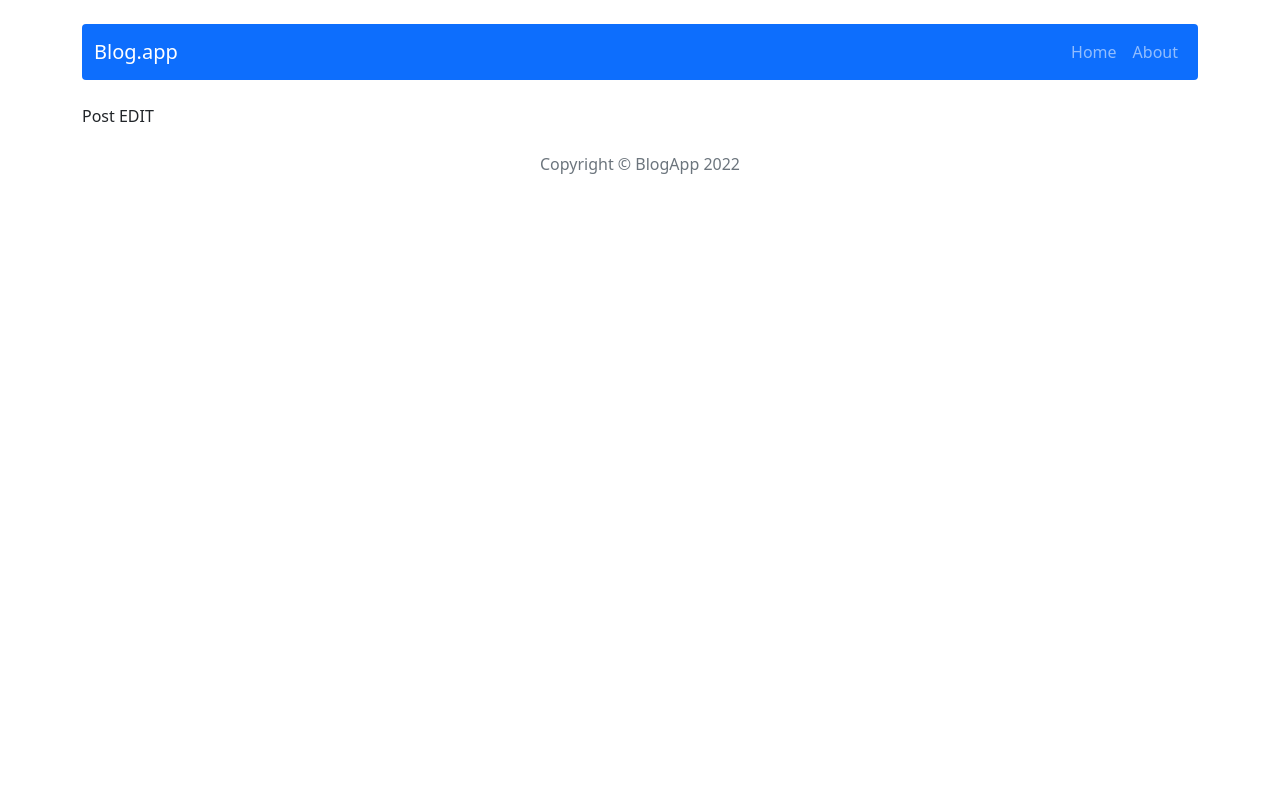
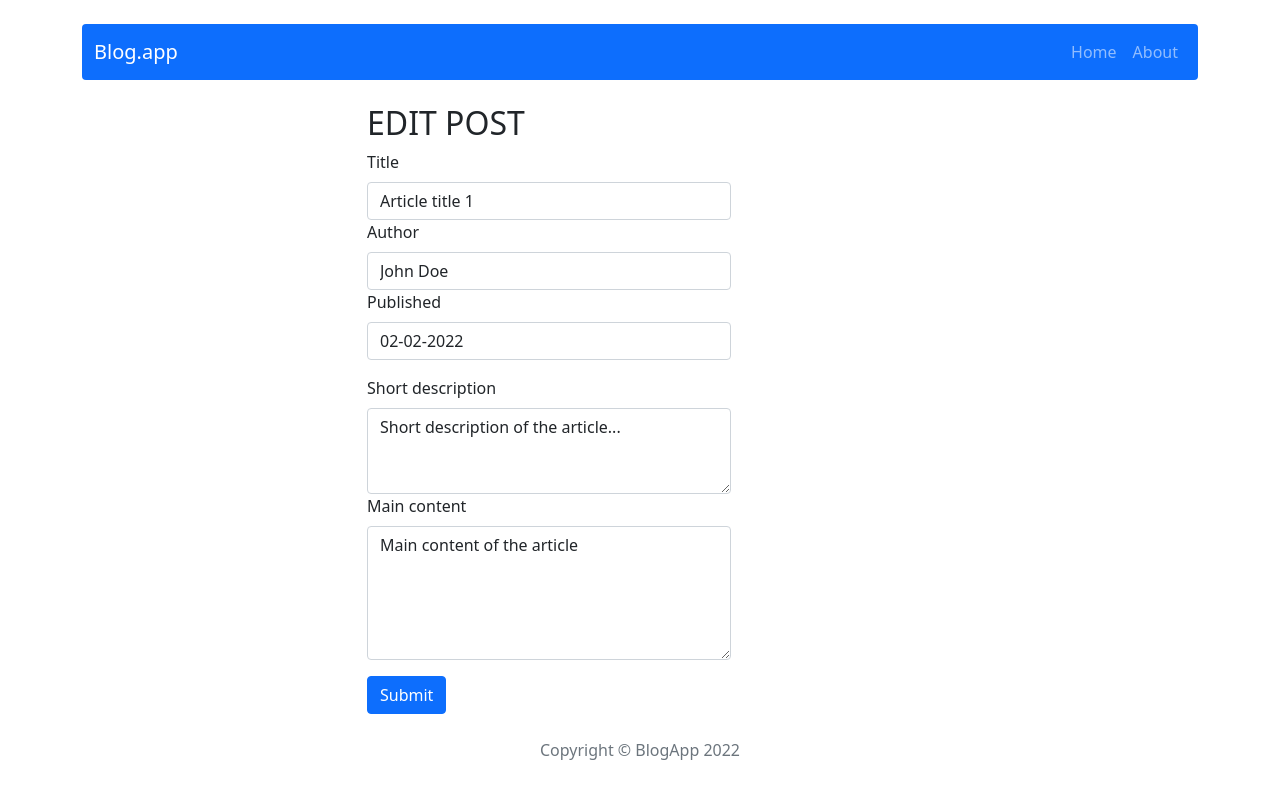
Before and after one commit to KatSobieska/blog-crud-app, a React (Create React App) app: page /post/edit/1 in a window 1280 px wide. Built offline with nearby package versions, Linux system fonts and the light colour scheme.

Commit message:
Add EditPostForm import

```diff
--- a/src/components/pages/PostEdit.js
+++ b/src/components/pages/PostEdit.js
@@ -1,7 +1,9 @@
+import EditPostForm from "../features/EditPostForm";
+
 const PostEdit = () => {
   return (
     <div>
-      <p>Post EDIT</p>
+      <EditPostForm />
     </div>
   );
 };
```
